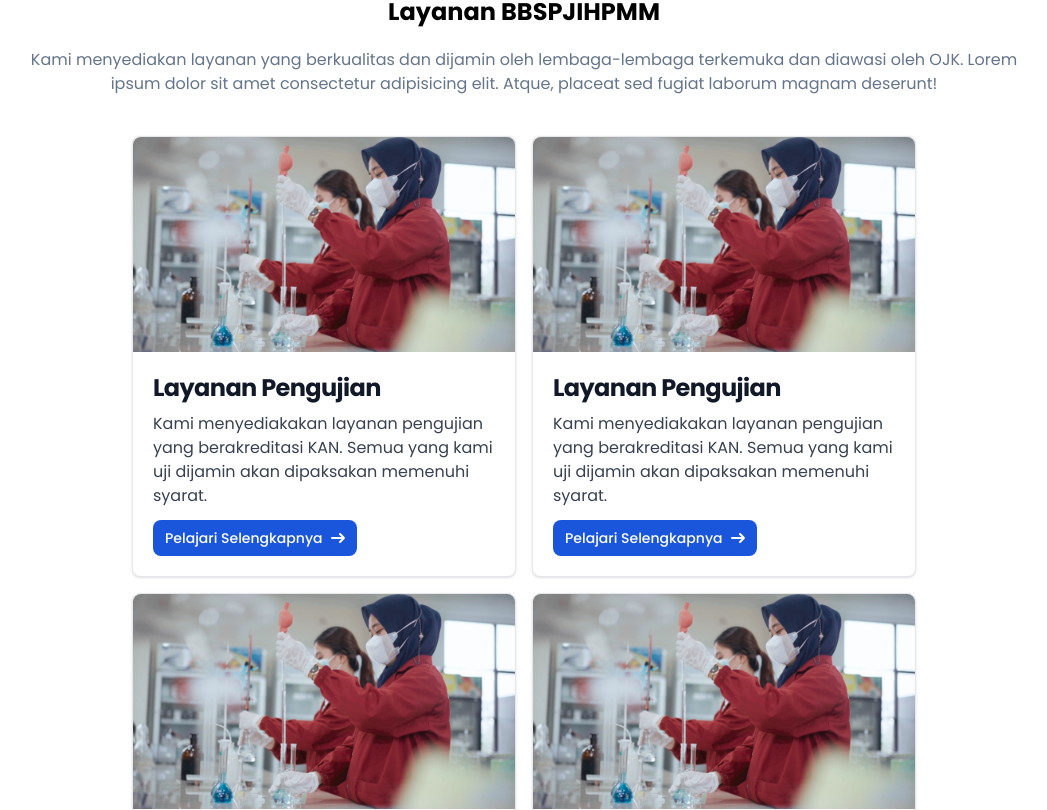
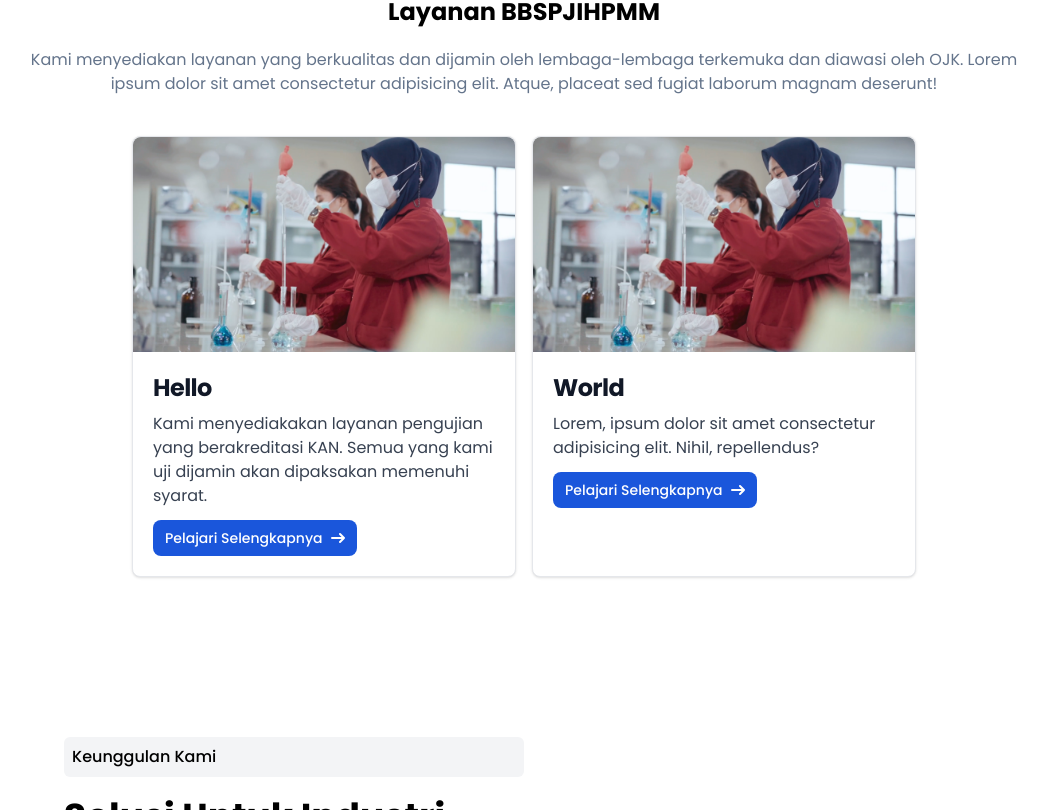
Before and after one commit to neoxyline/bbihpmm-website, a React (Vite) app: page / in a window 1280 px wide. Shown: the part 570-1380 px from the top of the page, without its empty margins (116-1163 px from the left). Built offline with nearby package versions, Linux system fonts and the light colour scheme.

Commit message:
modified

```diff
--- a/src/components/Card.tsx
+++ b/src/components/Card.tsx
@@ -1,9 +1,12 @@
 import FotoPengujian from "../assets/images/layanan/pengujian.png";
 
-export default function Card() {
+interface CardProps {
+  title: string,
+  desc: string
+}
+
+export default function Card({ title, desc }: CardProps) {
   return (
-    <>
-      <div className="">
     <div className="max-w-sm bg-white border border-gray-200 rounded-lg shadow">
       <a href="#">
         <img className="rounded-t-lg" src={FotoPengujian} alt="" />
@@ -11,12 +14,11 @@ export default function Card() {
       <div className="p-5">
         <a href="#">
           <h5 className="mb-2 text-2xl font-bold tracking-tight text-gray-900">
-                Layanan Pengujian
+            {title}
           </h5>
         </a>
         <p className="mb-3 font-normal text-gray-700">
-              Kami menyediakakan layanan pengujian yang berakreditasi KAN. Semua
-              yang kami uji dijamin akan dipaksakan memenuhi syarat.
+          {desc}
         </p>
         <a
           href="#"
@@ -41,7 +43,5 @@ export default function Card() {
         </a>
       </div>
     </div>
-      </div>
-    </>
   );
 }
--- a/src/components/Layanan.tsx
+++ b/src/components/Layanan.tsx
@@ -14,12 +14,15 @@ export default function Layanan() {
           magnam deserunt!
         </p>
         <div className="flex flex-wrap flex-row gap-4 m-5 p-5 justify-center">
-          <Card />
-          <Card />
-          <Card />
-          <Card />
-          <Card />
-          <Card />
+          <Card
+            title="Hello"
+            desc="Kami menyediakakan layanan pengujian yang berakreditasi KAN. Semua
+            yang kami uji dijamin akan dipaksakan memenuhi syarat."
+          />
+          <Card
+            title="World"
+            desc="Lorem, ipsum dolor sit amet consectetur adipisicing elit. Nihil, repellendus?"
+          />
         </div>
       </div>
     </>
```
Lines whose indentation alone changed are shown as unchanged.
